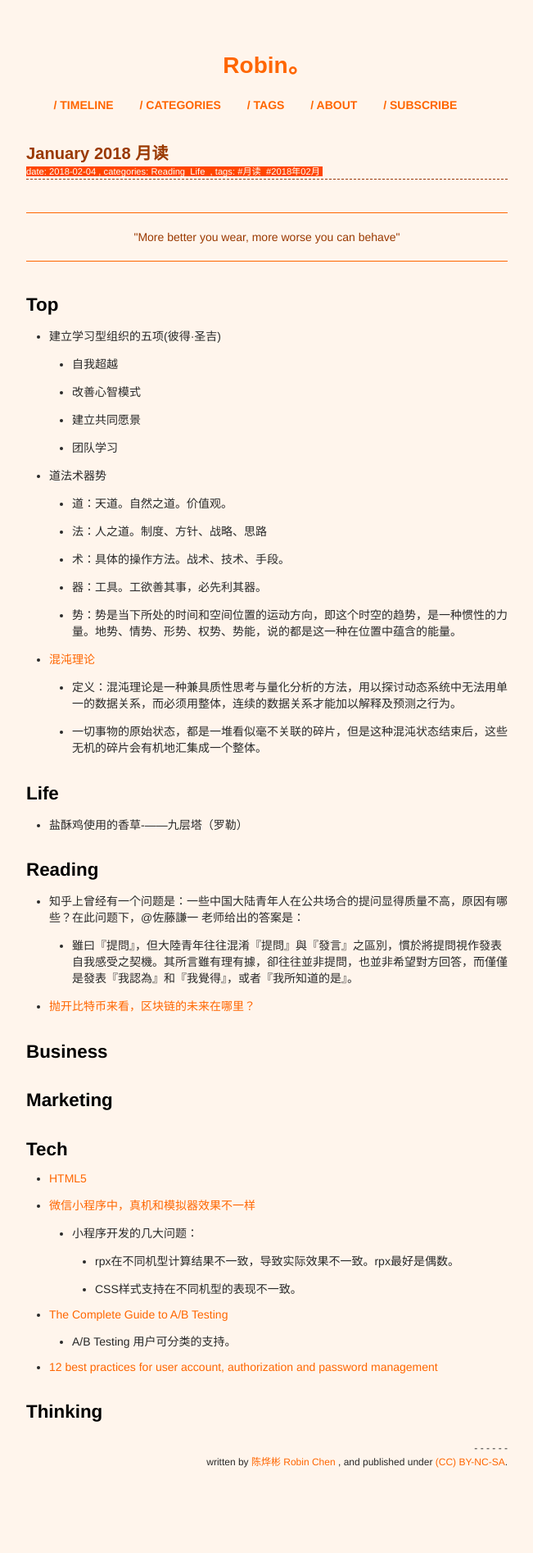
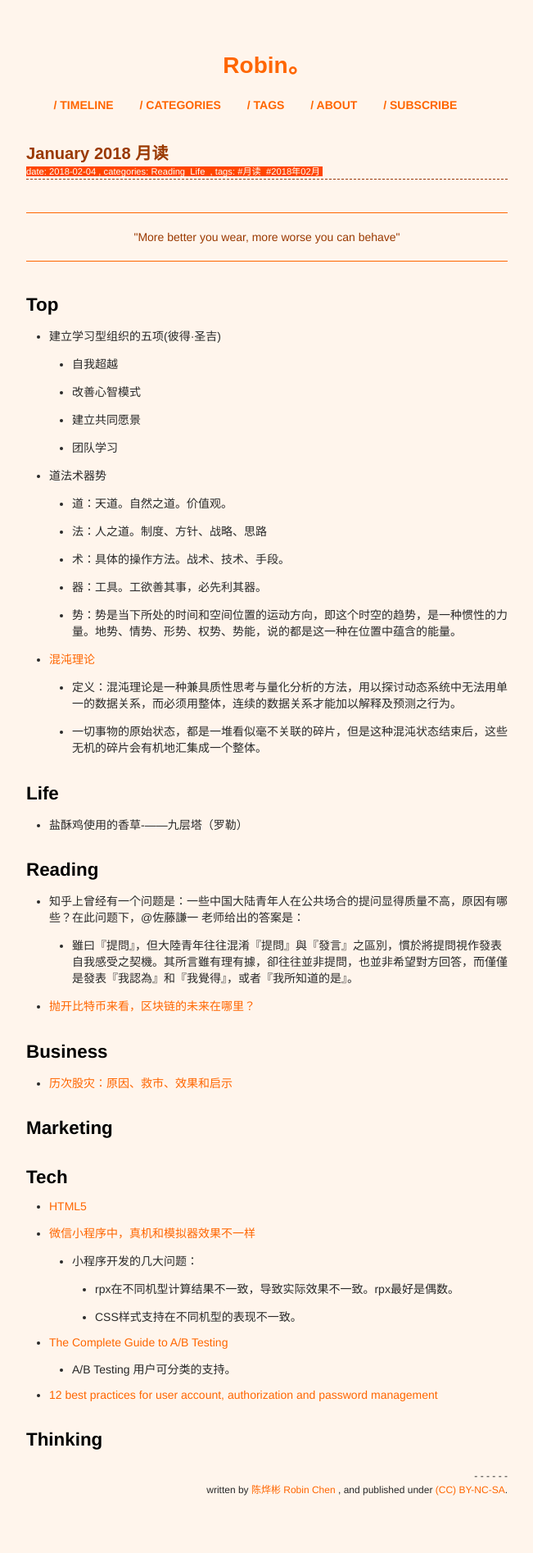
Before and after one commit to xianyuxmu/xianyuxmu.github.io, a Jekyll site: the page built from _posts/2018-02-04-monthly-reading.md, in a window 1280 px wide. Shown: the whole page at 82% size, without its empty margins (314-965 px from the left). Built offline with Jekyll 4.4.1, drawn with Linux system fonts in a browser that asks for light colours; comment, search, counter and statistics services are not loaded; before the commit the page ends 1860 px from its top, so only the background shows below that.

Commit message:
Reading today

```diff
--- a/_posts/2018-02-04-monthly-reading.md
+++ b/_posts/2018-02-04-monthly-reading.md
@@ -46,6 +46,7 @@ tags:
 
 ## Business
 
+- [历次股灾：原因、救市、效果和启示](http://www.huangrong123.com/?p=8360)
 
 
 ## Marketing
```
